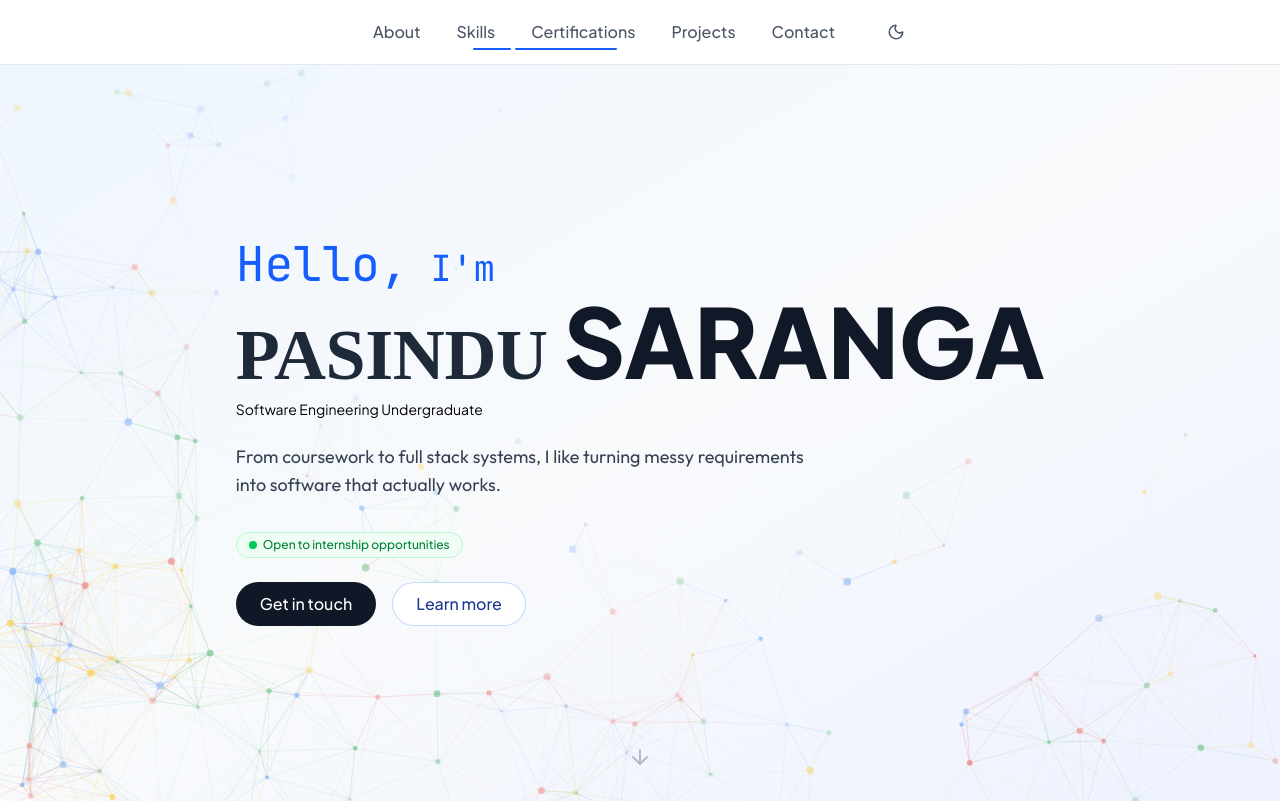
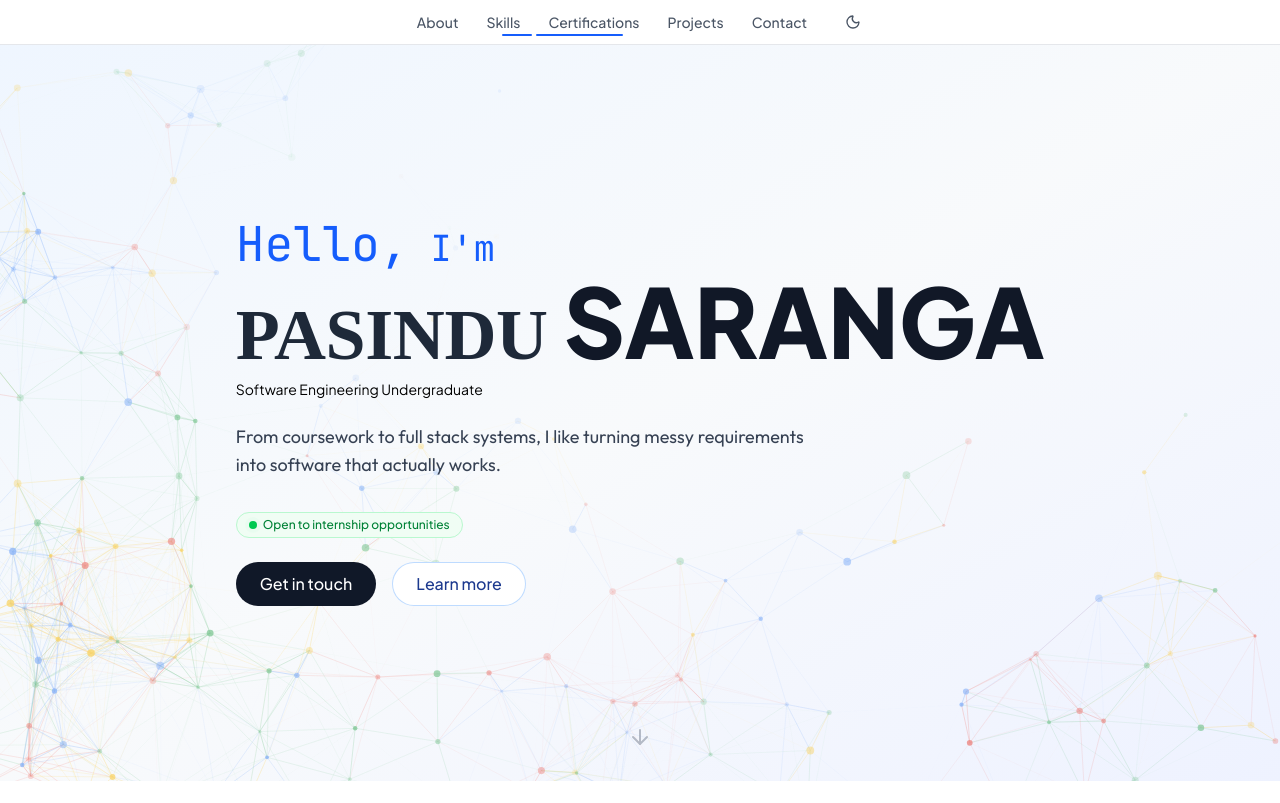
Before and after one commit to SAR4NGA/portfolio, a React (Vite) app: page / in a window 1280 px wide. Shown: the top 803 px of the page. Built offline with nearby package versions, Linux system fonts and the light colour scheme; a web font is replaced by a local one.

Commit message:
style(nav): reduce navbar height and optimize content sizing

```diff
--- a/src/components/Navbar.tsx
+++ b/src/components/Navbar.tsx
@@ -124,7 +124,7 @@ export default function Navbar() {
 
   return (
     <nav className="sticky top-0 z-50 border-b border-gray-200 bg-white/95 dark:border-gray-800 dark:bg-gray-950/95">
-      <div className="relative mx-auto flex max-w-5xl items-center justify-center px-6 py-2.5">
+      <div className="relative mx-auto flex max-w-5xl items-center justify-center px-6 py-1">
 
         <div className="hidden items-center gap-1 md:flex">
           {navLinks.map(link => {
@@ -134,7 +134,7 @@ export default function Navbar() {
               <button
                 key={link.href}
                 onClick={() => isHome ? scrollTo(link.href) : (window.location.href = `/${link.href}`)}
-                className={`relative px-4 py-1.5 text-base font-medium transition-colors focus-visible:outline-none focus-visible:ring-2 focus-visible:ring-blue-500 focus-visible:rounded ${
+                className={`relative px-3 py-1 text-sm font-medium transition-colors focus-visible:outline-none focus-visible:ring-2 focus-visible:ring-blue-500 focus-visible:rounded ${
                   isActive
                     ? 'text-gray-900 dark:text-white'
                     : 'text-gray-600 hover:text-gray-900 dark:text-gray-400 dark:hover:text-white'
@@ -154,27 +154,27 @@ export default function Navbar() {
 
           <button
             onClick={toggleTheme}
-            className="ml-6 rounded-lg p-2 min-h-[44px] min-w-[44px] text-gray-600 transition-colors hover:bg-gray-100 dark:text-gray-400 dark:hover:bg-gray-800"
+            className="ml-4 rounded-lg p-1.5 min-h-[36px] min-w-[36px] text-gray-600 transition-colors hover:bg-gray-100 dark:text-gray-400 dark:hover:bg-gray-800"
             aria-label="Toggle theme"
           >
-            {theme === 'dark' ? <Sun size={18} /> : <Moon size={18} />}
+            {theme === 'dark' ? <Sun size={16} /> : <Moon size={16} />}
           </button>
         </div>
 
         <div className="flex items-center gap-2 md:hidden">
           <button
             onClick={toggleTheme}
-            className="rounded-lg p-2 min-h-[44px] min-w-[44px] text-gray-600 hover:bg-gray-100 dark:text-gray-400 dark:hover:bg-gray-800"
+            className="rounded-lg p-1.5 min-h-[36px] min-w-[36px] text-gray-600 hover:bg-gray-100 dark:text-gray-400 dark:hover:bg-gray-800"
             aria-label="Toggle theme"
           >
-            {theme === 'dark' ? <Sun size={18} /> : <Moon size={18} />}
+            {theme === 'dark' ? <Sun size={16} /> : <Moon size={16} />}
           </button>
           <button
             onClick={() => setMobileOpen(!mobileOpen)}
-            className="rounded-lg p-2 min-h-[44px] min-w-[44px] text-gray-600 hover:bg-gray-100 dark:text-gray-400 dark:hover:bg-gray-800"
+            className="rounded-lg p-1.5 min-h-[36px] min-w-[36px] text-gray-600 hover:bg-gray-100 dark:text-gray-400 dark:hover:bg-gray-800"
             aria-label="Toggle menu"
           >
-            {mobileOpen ? <X size={20} /> : <Menu size={20} />}
+            {mobileOpen ? <X size={18} /> : <Menu size={18} />}
           </button>
         </div>
       </div>
```
